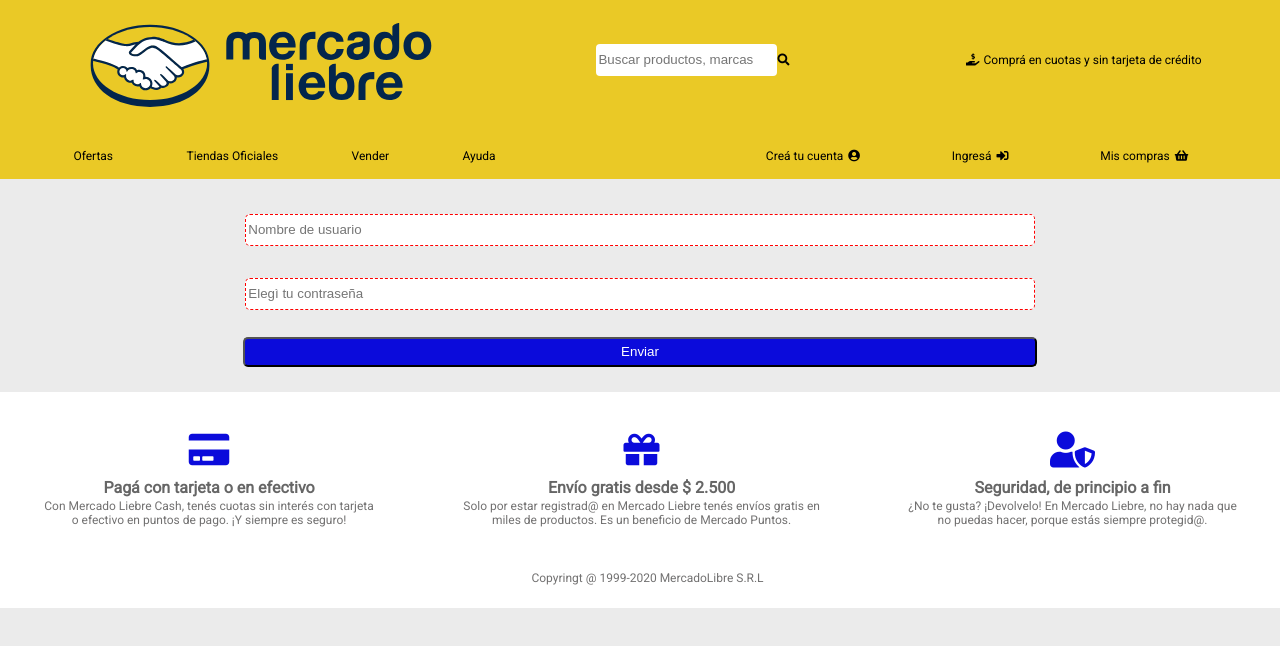
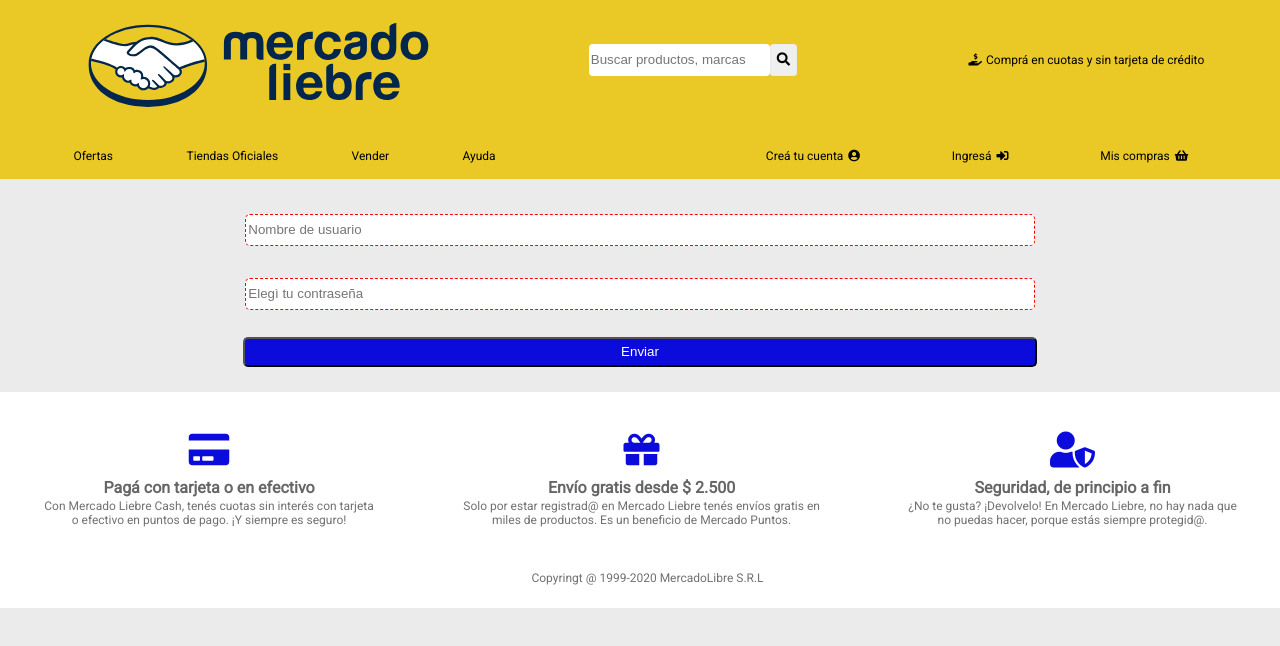
Before and after one commit to EdwinIvanS/mercadoLiebre, a website: page views/login.html in a window 1280 px wide. Drawn offline with Linux system fonts and the light colour scheme.

Commit message:
corrigiendo boton de formulario de busqueda

```diff
--- a/views/login.html
+++ b/views/login.html
@@ -20,8 +20,10 @@
             <img class="mercadoLibre" src="/images/logo-mercado-liebre.svg" alt="Logo de la empresa" width="300">
 
             <span class="header-barraBusqueda">
-                <input type="text" placeholder="Buscar productos, marcas">
-                <i class="fas fa-search "></i>
+                <form action="">
+                    <input type="text" placeholder="Buscar productos, marcas">
+                    <button><i class="fas fa-search "></i></button>
+                </form>
             </span>
 
             <span class="header-mensajeCompra">
```
Also changed, not shown: views/index.html (+0 -1 lines), views/register.html (+4 -2 lines).
